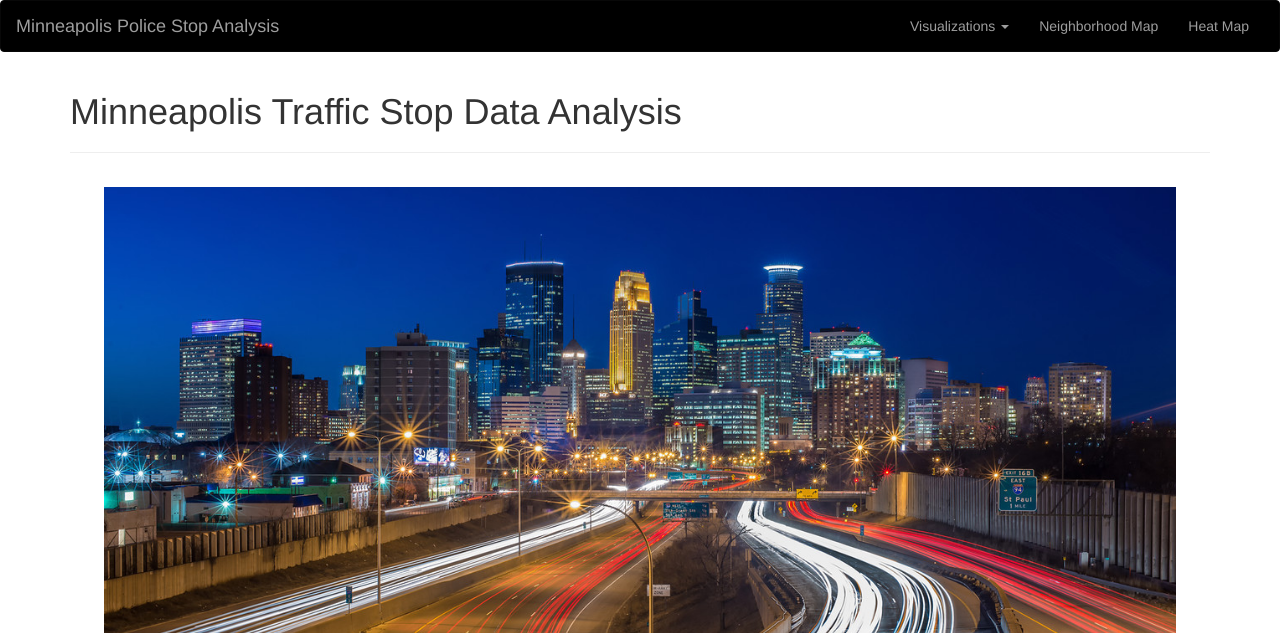
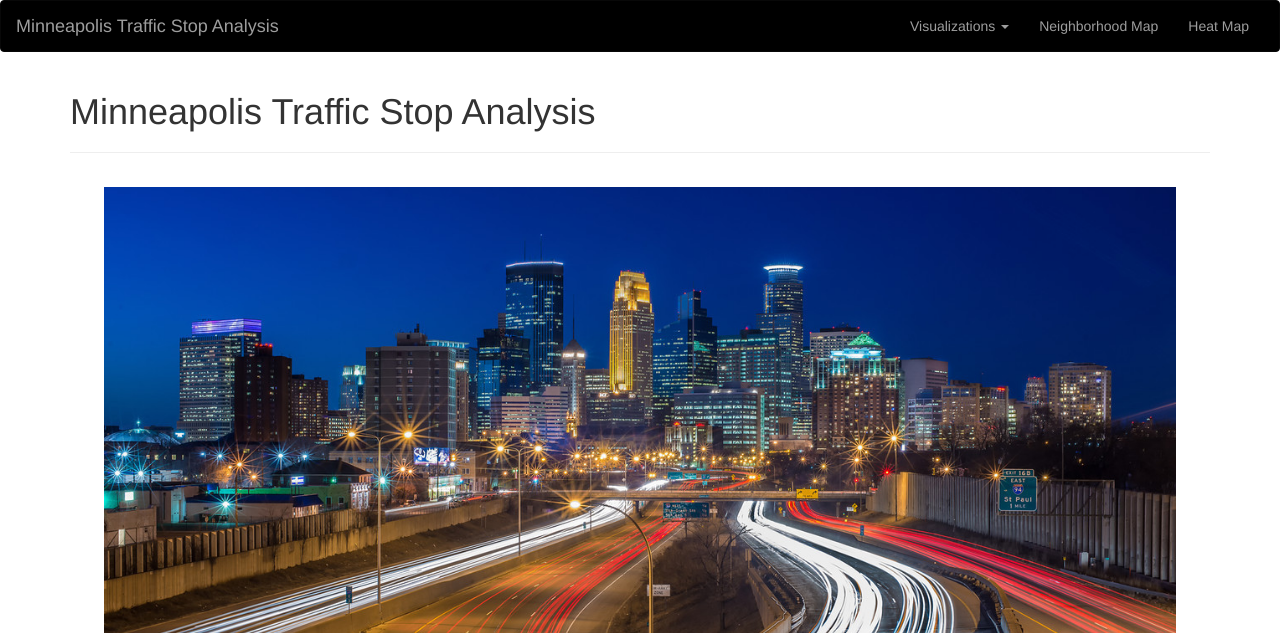
Before and after one commit to mccallkm/Minneapolis-Traffic-Stop-Data-Analysis, a Flask app: page / in a window 1280 px wide. Shown: the top 633 px of the page. Run offline with Flask 2, Linux system fonts and the light colour scheme; some libraries are stand-ins or nearby versions.

Commit message:
match headers

```diff
--- a/copstop/templates/index.html
+++ b/copstop/templates/index.html
@@ -5,7 +5,7 @@
     <meta charset="UTF-8">
     <meta name="Bootstrap Visualization Dashboard" content="width=device-width">
     <meta http-equiv="X-UA-Compatible" content="ie=edge">
-    <title>Minneapolis Neighborhoods</title>
+    <title>Minneapolis Traffic Stops</title>
     <link rel="stylesheet" href="https://maxcdn.bootstrapcdn.com/bootstrap/3.3.7/css/bootstrap.min.css" integrity="sha384-BVYiiSIFeK1dGmJRAkycuHAHRg32OmUcww7on3RYdg4Va+PmSTsz/K68vbdEjh4u" crossorigin="anonymous">
     <!-- <link rel="stylesheet" href="weather.css"> -->
     <link rel="stylesheet" href="https://unpkg.com/leaflet@1.3.3/dist/leaflet.css" integrity="sha512-Rksm5RenBEKSKFjgI3a41vrjkw4EVPlJ3+OiI65vTjIdo9brlAacEuKOiQ5OFh7cOI1bkDwLqdLw3Zg0cRJAAQ==" crossorigin="" />
@@ -24,7 +24,7 @@
                         <span class="icon-bar"></span>
                         <span class="icon-bar"></span>
                 </button>
-                <a class="navbar-brand" href="/">Minneapolis Police Stop Analysis</a>
+                <a class="navbar-brand" href="/">Minneapolis Traffic Stop Analysis</a>
             </div>
             <div class="collapse navbar-collapse" id="bs-example-navbar-collapse-1">
                 <ul class="nav navbar-nav navbar-right">
@@ -53,7 +53,7 @@
             <div class="col-md-12">
                 <div class="graph graph-left">
                         <section id="intro">
-                            <h1>Minneapolis Traffic Stop Data Analysis</h1>
+                            <h1>Minneapolis Traffic Stop Analysis</h1>
                             <hr>
                             <section id="text">
                                 <img id="summary-image" src="/static/images/MplsSL.jpg " alt="Minneapolis-Image ">
```
